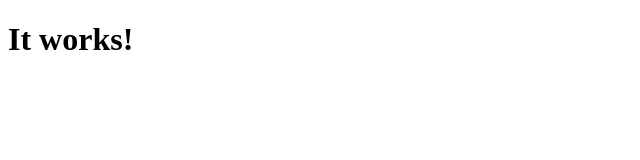
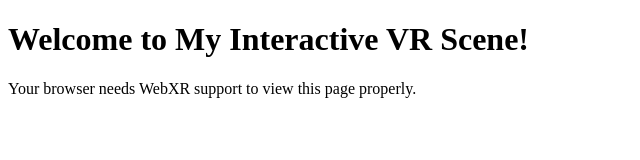
Before and after one commit to ShadowLord2358/vr_html, a plain HTML site: page index.html in a window 1280 px wide. Shown: the whole page, without its empty margins (0-640 px from the left). Drawn offline with Linux system fonts and the light colour scheme.

Commit message:
Update index.html

```diff
--- a/index.html
+++ b/index.html
@@ -1,9 +1,13 @@
 <!DOCTYPE html>
 <html>
 <head>
-    <title>Test Page</title>
+    <title>Interactive VR Scene</title>
+    <!-- Link your JavaScript file -->
+    <script src="path/to/your/vr-script.js" defer></script>
 </head>
 <body>
-    <h1>It works!</h1>
+    <h1>Welcome to My Interactive VR Scene!</h1>
+    <!-- Add a fallback message for browsers that don't support WebXR -->
+    <p>Your browser needs WebXR support to view this page properly.</p>
 </body>
 </html>
```
